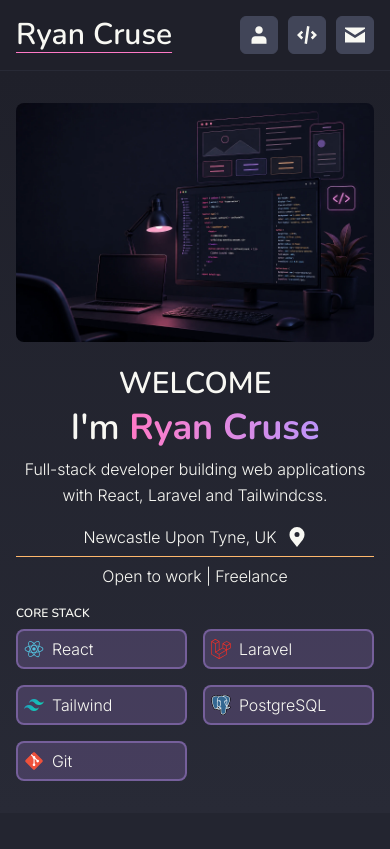
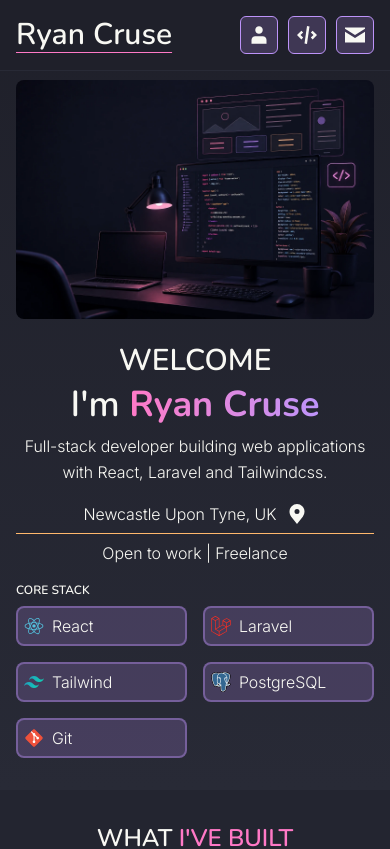
Before and after one commit to Cruse180795/my-portfolio, a React (Vite) app: page / in a window 390 px wide. Shown: the top 849 px of the page. Built offline with nearby package versions, Linux system fonts and the light colour scheme.

Commit message:
feature: add scroll-to-section behaviour for mobile and desktop nav

```diff
--- a/src/components/layout/Navigation.tsx
+++ b/src/components/layout/Navigation.tsx
@@ -9,15 +9,20 @@
 import MobileNavLink from "../ui/MobileNavLink";
 import DesktopNavLink from "../ui/DesktopNavLink";
 
+
+
 type NavigationProps = {
   githubLink: string;
   linkedinLink: string;
 }
 
 
-function Navigation({githubLink, linkedinLink}: NavigationProps) {
+function Navigation({ githubLink, linkedinLink }: NavigationProps) {
+
+
+
   return (
-    <nav className="bg-base-300 text-base-content border-b-base-100 border-b ">
+    <nav className="bg-base-300 text-base-content border-b-base-100 border-b fixed w-full z-10">
       {/** container */}
       <div className="flex items-center justify-between px-4 py-4 md:px-8 lg:px-12 max-w-7xl mx-auto">
         {/** Brand */}
@@ -25,13 +30,13 @@
 
         {/** Mobile Menu */}
         <ul className="flex items-center gap-x-2.5 lg:hidden">
-          <MobileNavLink href="#about">
+          <MobileNavLink href="#about" >
             <AboutSectionIcon className="size-5"/>
           </MobileNavLink>
-          <MobileNavLink href="#about">
+          <MobileNavLink href="#project" >
             <ProjectSectionIcon className="size-5"/>
           </MobileNavLink>
-          <MobileNavLink href="#about">
+          <MobileNavLink href="#contact" >
             <ContactSectionIcon className="size-5"/>
           </MobileNavLink>
         </ul>
@@ -40,15 +45,15 @@
         {/** Desktop Menu and socials */}
         <div className="hidden lg:flex lg:items-center lg:gap-x-4">
           <ul className=" lg:flex lg:items-center lg:gap-x-2.5">
-            <DesktopNavLink href="#about">
+            <DesktopNavLink href="#about" >
               <AboutSectionIcon className="size-5" />
               <h2 className="border-l pl-2">About</h2>
             </DesktopNavLink>
-            <DesktopNavLink href="#about">
+            <DesktopNavLink href="#project" >
               <ProjectSectionIcon className="size-5" />
               <h2 className="border-l pl-2">Projects</h2>
             </DesktopNavLink>
-            <DesktopNavLink href="#about">
+            <DesktopNavLink href="#contact" >
               <ContactSectionIcon className="size-5" />
               <h2 className="border-l pl-2">Contact</h2>
             </DesktopNavLink>
--- a/src/components/sections/AboutMeSection.tsx
+++ b/src/components/sections/AboutMeSection.tsx
@@ -9,10 +9,10 @@
 
 function AboutMeSection() {
   return (
-    <section className="bg-linear-to-b from-base-300 to-base-100 text-base-content">
+    <section className="bg-linear-to-b from-base-300 to-base-100 text-base-content scroll-mt-5 lg:scroll-mt-12" id="about">
 
       {/** container */}
-      <div className="px-4 py-8 md:px-8 lg:px-12 max-w-7xl mx-auto">
+      <div className="px-4 pt-20 pb-8 md:px-8 lg:px-12 lg:pt-30 lg:pb-12 max-w-7xl mx-auto">
 
         {/** grid container */}
         <div className="grid grid-cols-1 gap-6 lg:grid-cols-2 lg:items-center lg:gap-8">
--- a/src/components/sections/ContactMeSection.tsx
+++ b/src/components/sections/ContactMeSection.tsx
@@ -9,7 +9,7 @@
 
 function ContactMeSection({ mailto }: ContactMeProps) {
   return (
-    <section className="bg-base-200 text-base-content">
+    <section className="bg-base-200 text-base-content" id="contact">
 
       {/** container */}
       <div className="px-4 py-8 md:px-8 lg:px-12 max-w-7xl mx-auto">
--- a/src/components/sections/ProjectSection.tsx
+++ b/src/components/sections/ProjectSection.tsx
@@ -21,7 +21,7 @@
 
 function ProjectSection({projects}: ProjectCardProps) {
   return (
-    <section className="bg-base-200 text-base-content">
+    <section className="bg-base-200 text-base-content scroll-mt-14 lg:scroll-mt-18" id="project">
 
       {/** container */}
       <div className="px-4 py-8 md:px-8 lg:px-12 max-w-7xl mx-auto">
--- a/src/components/ui/DesktopNavLink.tsx
+++ b/src/components/ui/DesktopNavLink.tsx
@@ -6,8 +6,9 @@
 function DesktopNavLink({children, href}: DesktopNavLinkProps) {
   return (
     <li>
-      {/** TODO: Add active state later and hover states*/}
-      <a href={href} className="p-1.5 border-2 rounded-button flex items-center gap-x-2 bg-neutral border-neutral transition-all ease-in-out duration-300">
+
+      <a href={href}
+        className='p-1.5 border-2 rounded-button flex items-center gap-x-2 transition-all ease-in-out duration-300 bg-secondary/20 border-secondary hover:bg-secondary/50 hover:-translate-y-0.5'>
         {children}
       </a>
     </li>
--- a/src/components/ui/MobileNavLink.tsx
+++ b/src/components/ui/MobileNavLink.tsx
@@ -9,7 +9,7 @@
   return (
     <li>
       {/** TODO: Add active state later */}
-      <a href={href} className="p-2 border rounded-button flex items-center bg-neutral border-neutral">
+      <a href={href} className='p-2 border rounded-button flex items-center  transition-all ease-in-out duration-300 bg-secondary/20 border-secondary'>
         {children}
       </a>
     </li>
--- a/src/index.css
+++ b/src/index.css
@@ -57,6 +57,9 @@
 	font-style: normal;
 }
 
+html{
+    scroll-behavior: smooth;
+}
 
 h1,h2,h3,h4,h5,h6{
     font-family: var(--font-nunito);
```
